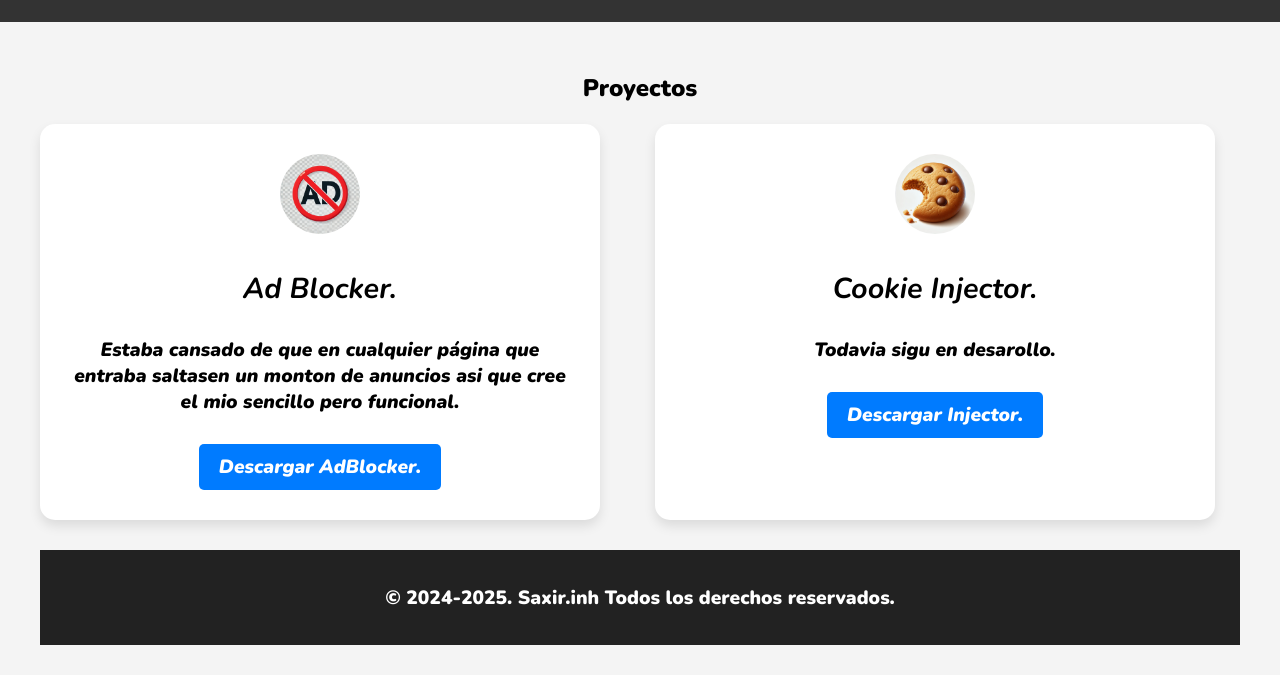
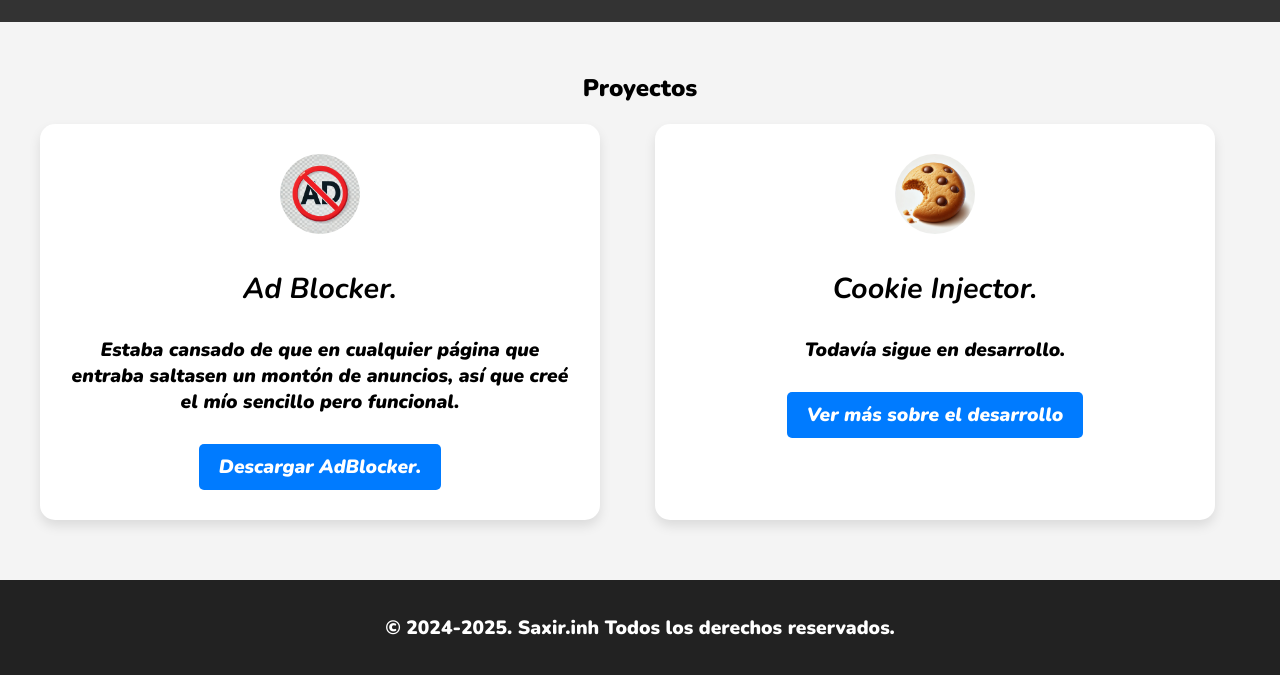
Before and after one commit to saxirBK/saxirBK.github.io, a plain HTML site: page index.html in a window 1280 px wide. Shown: the part 154-829 px from the top of the page. Drawn offline with nearby package versions, Linux system fonts and the light colour scheme.

Commit message:
Final version

```diff
--- a/index.html
+++ b/index.html
@@ -19,28 +19,28 @@
             <div class="project">
                 <img src="imgs/project1.png" alt="AdBlocker">
                 <h3>Ad Blocker.</h3>
-                <p>Estaba cansado de que en cualquier página que entraba saltasen un monton de anuncios asi que cree el mio
-                   sencillo pero funcional.
-                </p>
+                <p>Estaba cansado de que en cualquier página que entraba saltasen un montón de anuncios, así que creé el mío sencillo pero funcional.</p>
                 <a href="AdBlockerBK.zip" download>Descargar AdBlocker.</a>
             </div>
             <div class="project">
-                <img src="imgs/cokie.png" alt="Proyecto 2" class="small-image">
+                <img src="imgs/cokie.png" alt="Cookie Injector" class="small-image">
                 <h3>Cookie Injector.</h3>
-                <p>Todavia sigu en desarollo.</p>
-                <a href="desarollo.html" download>Descargar Injector.</a>
+                <p>Todavía sigue en desarrollo.</p>
+                <a href="desarollo.html">Ver más sobre el desarrollo</a>
+            </div>
         </div>
     </div>
     <footer>
         <p>&copy; 2024-2025. Saxir.inh Todos los derechos reservados.</p>
     </footer>
 </body>
+
 <style>
     body {
         font-family: "Nunito", serif;
         font-optical-sizing: auto;
         font-style: normal;
-        font-weight:1000;
+        font-weight: 1000;
         margin: 0;
         padding: 0;
         background: #f4f4f4;
@@ -52,7 +52,7 @@
         padding: 1px;
         font-size: 2rem;
     }
-    h2{
+    h2 {
         font-weight: bolder;
     }
     .container {
@@ -61,12 +61,12 @@
         padding: 30px;
     }
     @media (min-width: 768px) {
-    .projects {
-        display: grid;
-        grid-template-columns: repeat(2, 1fr);
-        gap: 30px;
+        .projects {
+            display: grid;
+            grid-template-columns: repeat(2, 1fr);
+            gap: 30px;
+        }
     }
-}
     .project {
         width: 90%;
         max-width: 500px;
@@ -117,4 +117,5 @@
         font-size: 1.2rem;
     }
 </style>
+
 </html>
```
